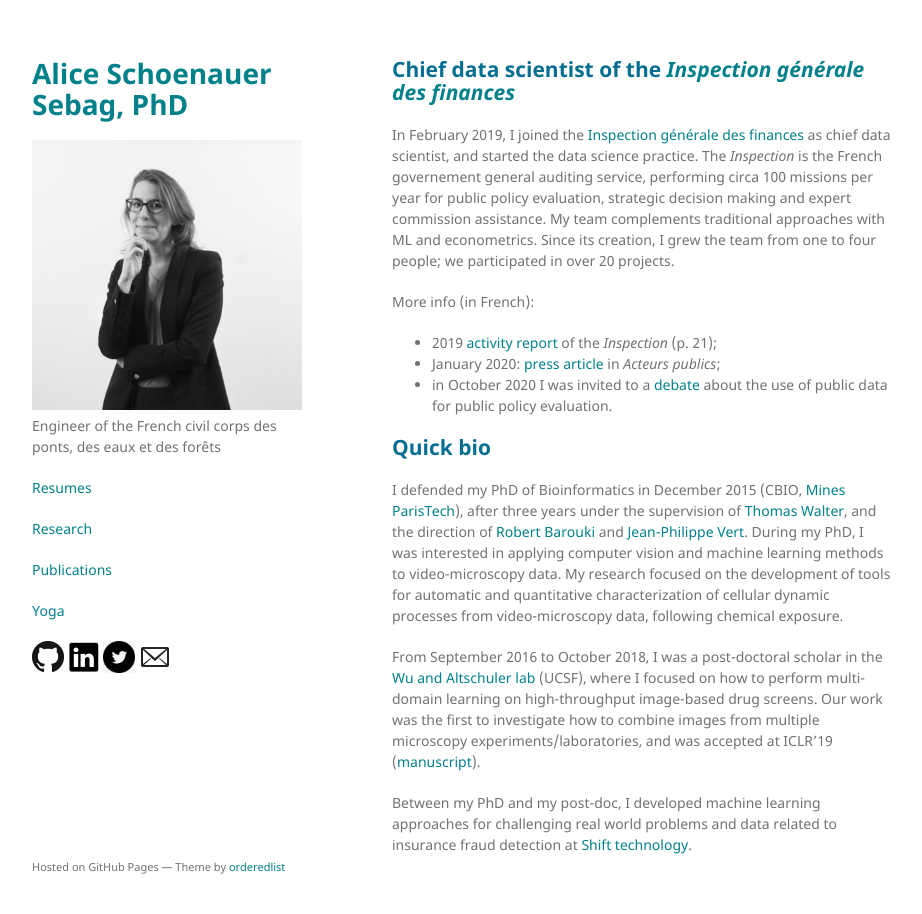
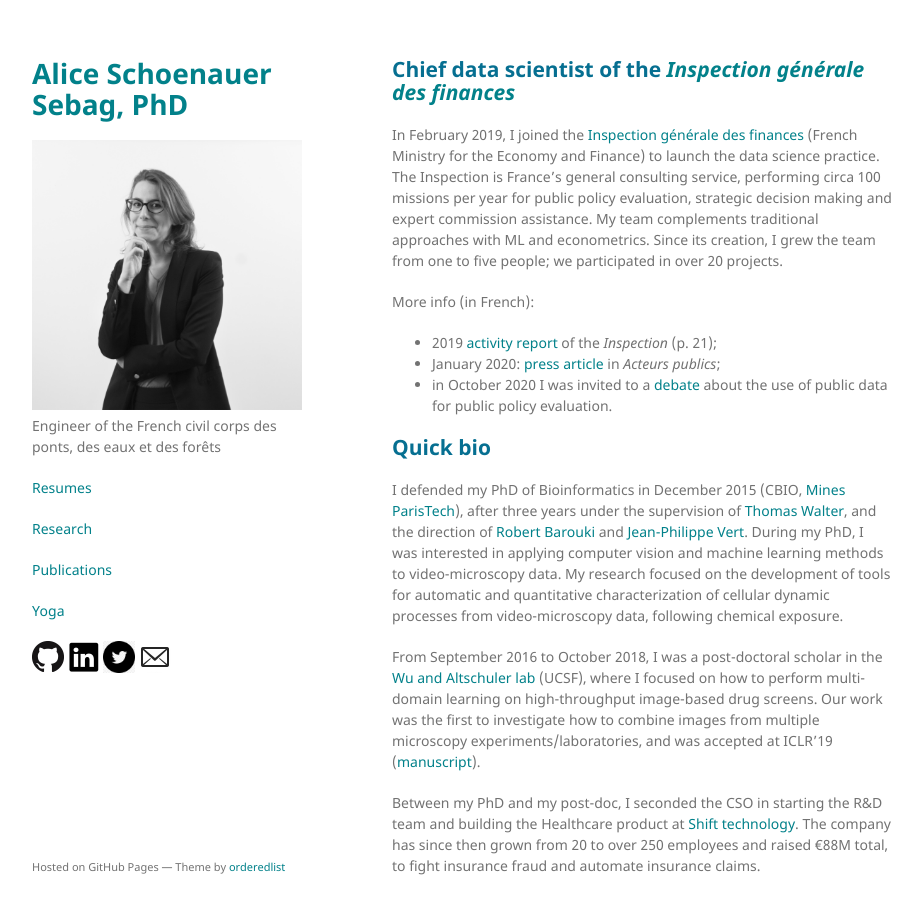
Before and after one commit to aschoenauer-sebag/aschoenauer-sebag, a Jekyll site: the page built from index.md, in a window 1280 px wide and 946 px high. Shown: the top 914 px of the window, without its empty margins (178-1100 px from the left). Built offline with Jekyll 4.4.1, drawn with Linux system fonts in a browser that asks for light colours; our own code applies the rules of GitHub Pages for plain Markdown files.

Commit message:
Minor changes

```diff
--- a/index.md
+++ b/index.md
@@ -1,7 +1,7 @@
 ## Chief data scientist of the [_Inspection générale des finances_](https://en.wikipedia.org/wiki/Inspection_g%C3%A9n%C3%A9rale_des_finances_(France))
 
-In February 2019, I joined the [Inspection générale des finances](https://en.wikipedia.org/wiki/Inspection_g%C3%A9n%C3%A9rale_des_finances_(France)) as chief data scientist, and started the data science practice. The _Inspection_ is the French governement general auditing service, performing circa 100 missions per year for public policy evaluation, strategic decision making and expert commission assistance. My team complements traditional approaches with ML and econometrics.
-Since its creation, I grew the team from one to four people; we participated in over 20 projects.
+In February 2019, I joined the [Inspection générale des finances](https://en.wikipedia.org/wiki/Inspection_g%C3%A9n%C3%A9rale_des_finances_(France)) (French Ministry for the Economy and Finance) to launch the data science practice. The Inspection is France’s general consulting service, performing circa 100 missions per year for public policy evaluation, strategic decision making and expert commission assistance. My team complements traditional approaches with ML and econometrics.
+Since its creation, I grew the team from one to five people; we participated in over 20 projects.
 
 More info (in French):
 - 2019 [activity report](http://www.igf.finances.gouv.fr/files/live/sites/igf/files/contributed/IGF%20internet/4.RapportsDactivites/ra-igf-2019-web.pdf) of the *Inspection* (p. 21);
@@ -14,4 +14,4 @@ I defended my PhD of Bioinformatics in December 2015 (CBIO, [Mines ParisTech](ht
 
 From September 2016 to October 2018, I was a post-doctoral scholar in the [Wu and Altschuler lab](http://www.altschulerwulab.org) (UCSF), where I focused on how to perform multi-domain learning on high-throughput image-based drug screens. Our work was the first to investigate how to combine images from multiple microscopy experiments/laboratories, and was accepted at ICLR'19 ([manuscript](https://openreview.net/forum?id=Sklv5iRqYX)).
 
-Between my PhD and my post-doc, I developed machine learning approaches for challenging real world problems and data related to insurance fraud detection at [Shift technology](http://www.shift-technology.com/).
+Between my PhD and my post-doc, I seconded the CSO in starting the R&D team and building the Healthcare product at [Shift technology](http://www.shift-technology.com/). The company has since then grown from 20 to over 250 employees and raised €88M total, to fight insurance fraud and automate insurance claims.
```
Also changed, not shown: resumes.md (+2 -2 lines), 4 other files.
